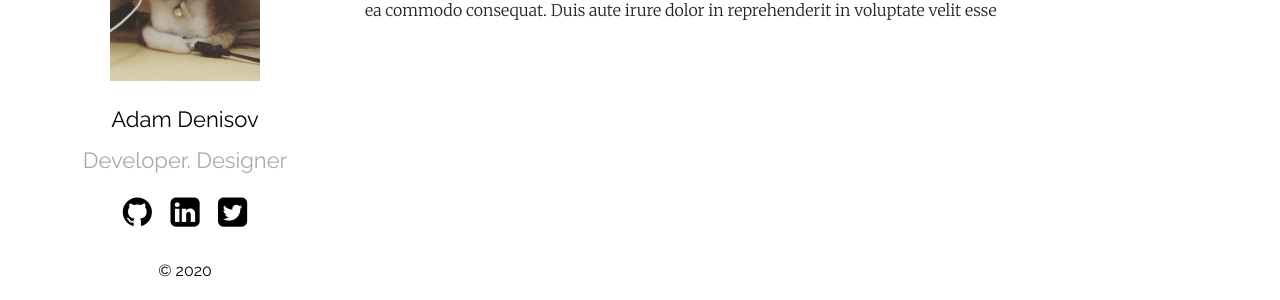
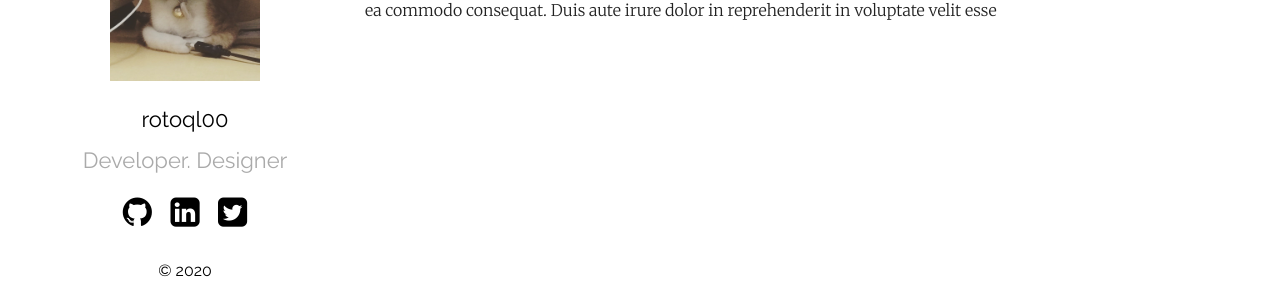
Before and after one commit to rotoql00/rotoql00.github.io, a Jekyll site: the page built from index.md, in a window 1280 px wide. Shown: the part 269-569 px from the top of the page. Built offline with Jekyll 4.4.1, drawn with Linux system fonts in a browser that asks for light colours.

Commit message:
Update _config.yml

```diff
--- a/_config.yml
+++ b/_config.yml
@@ -12,7 +12,7 @@ show_excerpts: true # set to true to show excerpts on the homepage
 sass:
   sass_dir: _sass
 plainwhite:
-  name: Adam Denisov
+  name: rotoql00
   tagline: Developer. Designer
   date_format: "%b %-d, %Y"
   sitemap: true # set to true to generate sitemap.xml content
```
